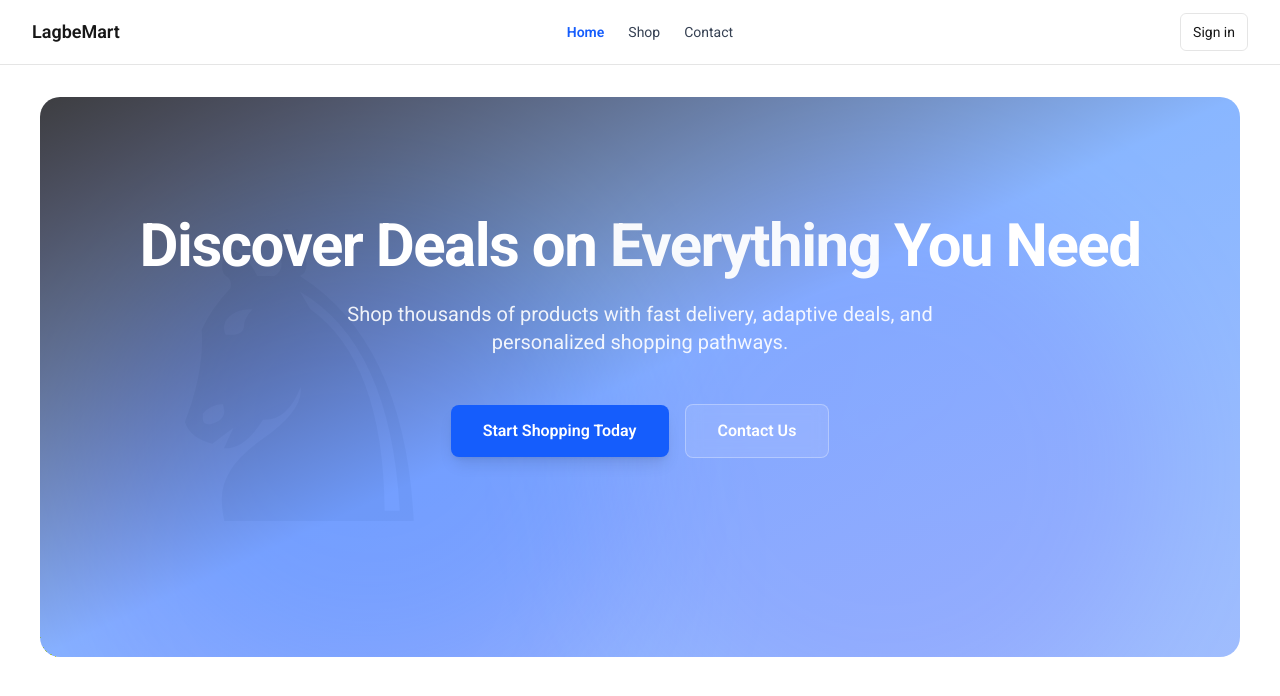
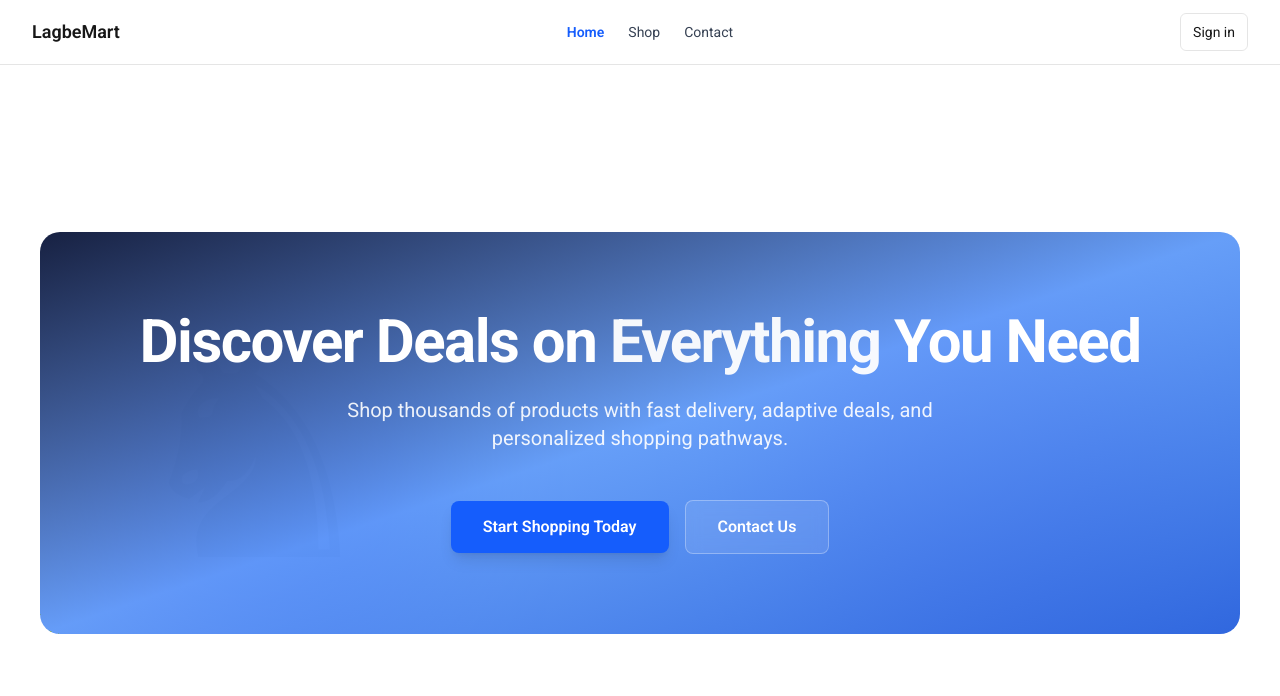
Before and after one commit to niiazmorshed/LagbeMart, a Next.js app: page / in a window 1280 px wide. Shown: the top 696 px of the page. Built offline with nearby package versions, Linux system fonts and the light colour scheme; no server answers.

Commit message:
Fixed readme.md

```diff
--- a/app/page.tsx
+++ b/app/page.tsx
@@ -1,31 +1,31 @@
 export default async function Home() {
   return (
-    <div className="min-h-screen flex flex-col">
-      <main className="flex-1 py-8 px-4">
+    <div className="h-[calc(100vh-4rem)] overflow-hidden">
+      <main className="h-full flex items-center justify-center px-4 py-8">
         {/* Hero Banner - Deep blue-purple gradient, centered with max-width */}
-        <section className="relative mx-auto max-w-[1200px] min-h-[70vh] overflow-hidden rounded-[20px]">
+        <section className="relative w-full max-w-[1200px] overflow-hidden rounded-[20px]">
           {/* Decorative background circles - positioned exactly like reference */}
           <div className="absolute inset-0">
-            <div className="absolute top-20 left-20 w-[500px] h-[500px] rounded-full bg-blue-500/15 blur-3xl" />
-            <div className="absolute top-40 left-0 w-[600px] h-[600px] rounded-full bg-purple-500/15 blur-3xl" />
-            <div className="absolute top-24 right-20 w-[550px] h-[550px] rounded-full bg-purple-500/15 blur-3xl" />
+            <div className="absolute top-10 left-20 w-[350px] h-[350px] rounded-full bg-blue-500/15 blur-3xl" />
+            <div className="absolute top-20 left-0 w-[400px] h-[400px] rounded-full bg-purple-500/15 blur-3xl" />
+            <div className="absolute top-10 right-20 w-[380px] h-[380px] rounded-full bg-purple-500/15 blur-3xl" />
           </div>
 
           {/* Chess pieces pattern - very subtle */}
           <div className="absolute inset-0 opacity-5">
-            <div className="absolute left-20 top-1/2 -translate-y-1/2 w-96 h-96">
-              <div className="text-[400px] leading-none">♞</div>
+            <div className="absolute left-20 top-1/2 -translate-y-1/2 w-64 h-64">
+              <div className="text-[300px] leading-none">♞</div>
             </div>
-            <div className="absolute right-20 top-1/2 -translate-y-1/2 w-96 h-96">
-              <div className="text-[400px] leading-none text-white/20">♞</div>
+            <div className="absolute right-20 top-1/2 -translate-y-1/2 w-64 h-64">
+              <div className="text-[300px] leading-none text-white/20">♞</div>
             </div>
           </div>
 
           {/* Gradient background - professional blue gradient */}
-          <div className="absolute inset-0 bg-gradient-to-br from-[#000106c2] via-[#0062ff76] to-[#0452fb61]" />
+          <div className="absolute inset-0 bg-gradient-to-br from-[#172142] via-[#3b83f6c7] to-[#0a4bd8d7]" />
 
           {/* Content */}
-          <div className="relative px-4 sm:px-6 lg:px-8 py-12 md:py-16 flex items-center min-h-[60vh]">
+          <div className="relative px-8 sm:px-12 lg:px-16 py-16 md:py-20 flex items-center">
             <div className="text-center text-white w-full">
               <h1 className="text-4xl md:text-6xl font-bold tracking-tight mb-6">
                 Discover Deals on <span className="opacity-95">Everything</span>{" "}
```
Also changed, not shown: 1 other file (tests, documents, lock files or other folders).
